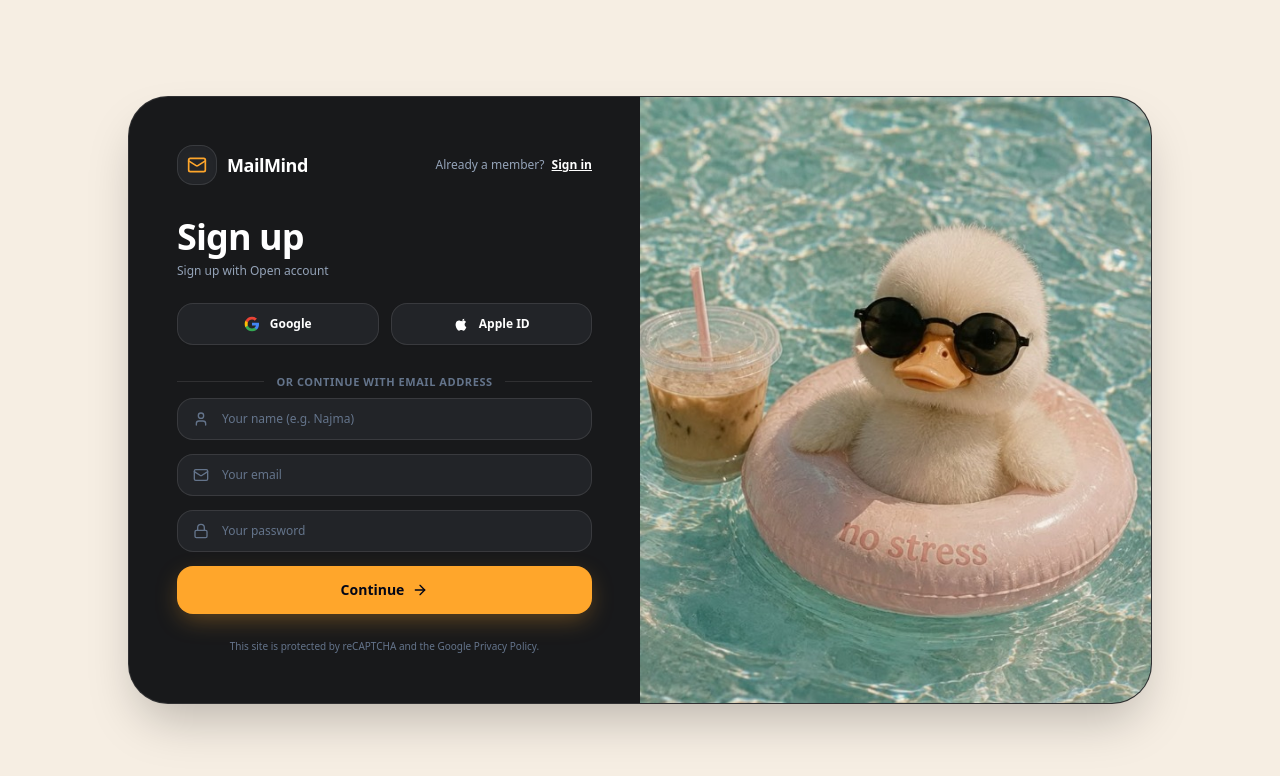
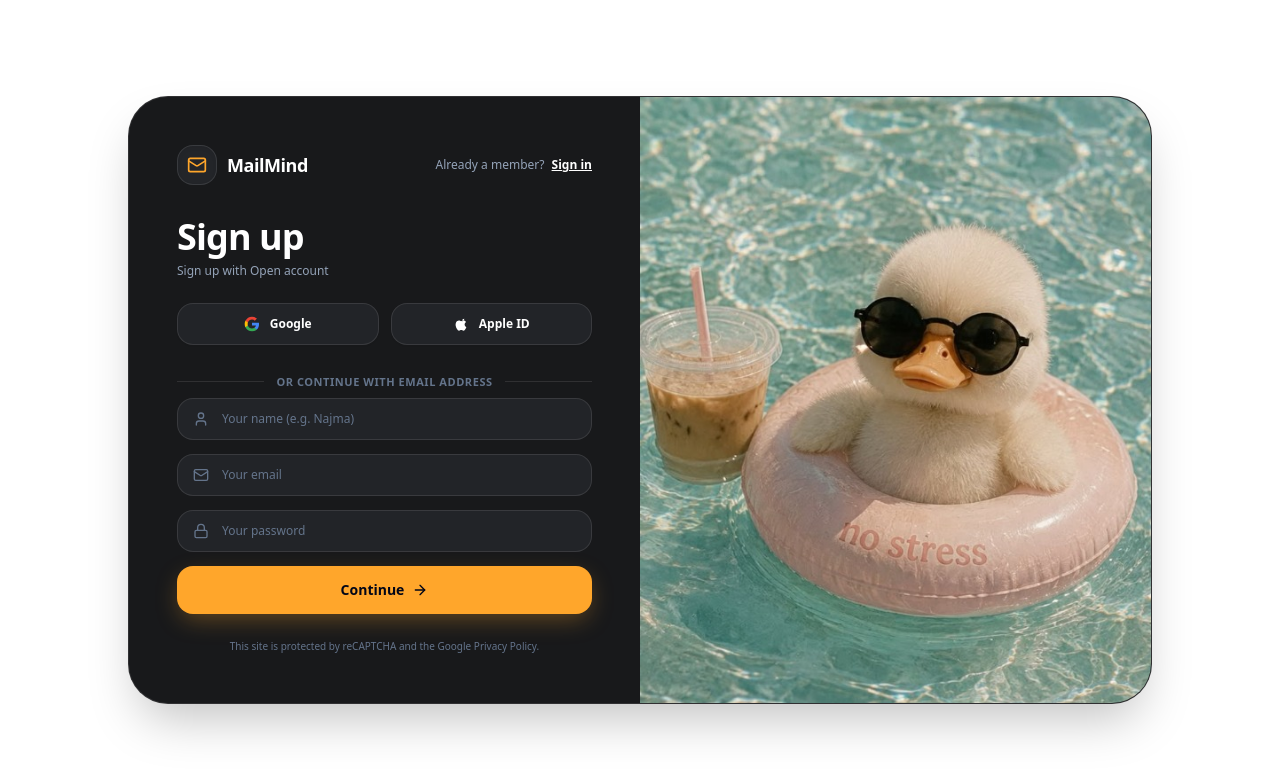
Before and after one commit to najmabegum-dev/Mind-Mail, a React (Vite) app in the folder frontend/: page / in a window 1280 px wide. Shown: the top 776 px of the page. Built offline with nearby package versions, Linux system fonts and the light colour scheme; no server answers.

Commit message:
style: set clean pure white (#FFFFFF) background across all frontend pages and drawers

```diff
--- a/frontend/src/components/AutopilotDraftModal.jsx
+++ b/frontend/src/components/AutopilotDraftModal.jsx
@@ -118,7 +118,7 @@ export default function AutopilotDraftModal({
         initial={{ opacity: 0, scale: 0.95, y: 20 }}
         animate={{ opacity: 1, scale: 1, y: 0 }}
         exit={{ opacity: 0, scale: 0.95, y: 20 }}
-        className="bg-[#FFFBF3] border-2 border-[#EEDFB8] rounded-3xl max-w-2xl w-full p-6 sm:p-8 shadow-2xl relative my-8"
+        className="bg-white border-2 border-slate-200 rounded-3xl max-w-2xl w-full p-6 sm:p-8 shadow-2xl relative my-8"
       >
         {/* Header */}
         <div className="flex items-start justify-between gap-4 pb-4 border-b border-[#EEDFB8]">
--- a/frontend/src/components/EmailInspectorDrawer.jsx
+++ b/frontend/src/components/EmailInspectorDrawer.jsx
@@ -45,7 +45,7 @@ export default function EmailInspectorDrawer({ cluster, isOpen, onClose, onSelec
           animate={{ x: 0 }}
           exit={{ x: '100%' }}
           transition={{ type: 'spring', damping: 25, stiffness: 200 }}
-          className="w-full max-w-2xl bg-[#FFFBF3] border-l border-[#EEDFB8] h-full flex flex-col shadow-2xl relative"
+          className="w-full max-w-2xl bg-white border-l border-slate-200 h-full flex flex-col shadow-2xl relative"
         >
           {/* Drawer Header */}
           <div className="p-6 border-b border-[#EEDFB8] bg-[#FDFBF5] flex items-start justify-between gap-4">
--- a/frontend/src/components/InboxChatbotDrawer.jsx
+++ b/frontend/src/components/InboxChatbotDrawer.jsx
@@ -81,7 +81,7 @@ export default function InboxChatbotDrawer({
           animate={{ x: 0 }}
           exit={{ x: '100%' }}
           transition={{ type: 'spring', damping: 25, stiffness: 200 }}
-          className="w-full max-w-xl bg-[#FFFBF3] border-l-2 border-[#EEDFB8] h-full flex flex-col shadow-2xl relative"
+          className="w-full max-w-xl bg-white border-l-2 border-slate-200 h-full flex flex-col shadow-2xl relative"
         >
           {/* Header */}
           <div className="p-5 border-b border-[#EEDFB8] bg-[#FDFBF5] flex items-center justify-between gap-4">
--- a/frontend/src/components/Navbar.jsx
+++ b/frontend/src/components/Navbar.jsx
@@ -20,7 +20,7 @@ export default function Navbar({
   const badge = tierBadges[currentTier] || tierBadges.free;
 
   return (
-    <header className="sticky top-0 z-40 border-b border-amber-900/10 bg-[#FFFBF3]/90 backdrop-blur-md">
+    <header className="sticky top-0 z-40 border-b border-slate-200/80 bg-white/90 backdrop-blur-md">
       <div className="max-w-7xl mx-auto px-4 sm:px-6 lg:px-8 h-16 flex items-center justify-between">
 
         {/* Brand (Structured with Amalfi Tile #2E5AA7) */}
--- a/frontend/src/components/PricingModal.jsx
+++ b/frontend/src/components/PricingModal.jsx
@@ -138,7 +138,7 @@ export default function PricingModal({
         initial={{ opacity: 0, scale: 0.95, y: 20 }}
         animate={{ opacity: 1, scale: 1, y: 0 }}
         exit={{ opacity: 0, scale: 0.95, y: 20 }}
-        className="bg-[#FFFBF3] border-2 border-[#EEDFB8] rounded-3xl max-w-5xl w-full p-6 sm:p-8 shadow-2xl relative my-8"
+        className="bg-white border-2 border-slate-200 rounded-3xl max-w-5xl w-full p-6 sm:p-8 shadow-2xl relative my-8"
       >
         {/* Modal Header */}
         <div className="flex items-start justify-between gap-4 pb-5 border-b border-[#EEDFB8]">
--- a/frontend/src/index.css
+++ b/frontend/src/index.css
@@ -3,7 +3,7 @@
 @tailwind utilities;
 
 :root {
-  --bg-primary: #FFFBF3;
+  --bg-primary: #FFFFFF;
   --bg-surface: #FDFBF5;
   --color-amalfi: #2E5AA7;
   --color-citrus: #FFA62B;
@@ -12,14 +12,14 @@
 }
 
 html, body, #root {
-  background-color: #FFFBF3 !important;
+  background-color: #FFFFFF !important;
   color: #1e293b !important;
   min-height: 100vh;
 }
 
 @layer base {
   body {
-    background-color: #FFFBF3;
+    background-color: #FFFFFF;
     color: #1e293b;
     @apply font-sans;
   }
--- a/frontend/src/pages/AuthPage.jsx
+++ b/frontend/src/pages/AuthPage.jsx
@@ -127,7 +127,7 @@ export default function AuthPage({ onAuthSuccess }) {
   const activeSlide = slides[currentSlideIndex] || slides[0];
 
   return (
-    <div className="min-h-screen bg-[#F6EEE3] flex items-center justify-center p-4 sm:p-6 lg:p-10 selection:bg-citrus selection:text-slate-950">
+    <div className="min-h-screen bg-white flex items-center justify-center p-4 sm:p-6 lg:p-10 selection:bg-citrus selection:text-slate-950">
       <motion.div
         initial={{ opacity: 0, scale: 0.96, y: 15 }}
         animate={{ opacity: 1, scale: 1, y: 0 }}
--- a/frontend/tailwind.config.js
+++ b/frontend/tailwind.config.js
@@ -7,8 +7,8 @@ export default {
   theme: {
     extend: {
       colors: {
-        // MailMind Design System Palette
-        warmwhite: '#FFFBF3',
+        // Clean white background across all pages
+        warmwhite: '#FFFFFF',
         creamgelato: {
           DEFAULT: '#F8E6A0',
           tint: 'rgba(248, 230, 160, 0.12)',
```
Also changed, not shown: frontend/index.html (+3 -3 lines).
